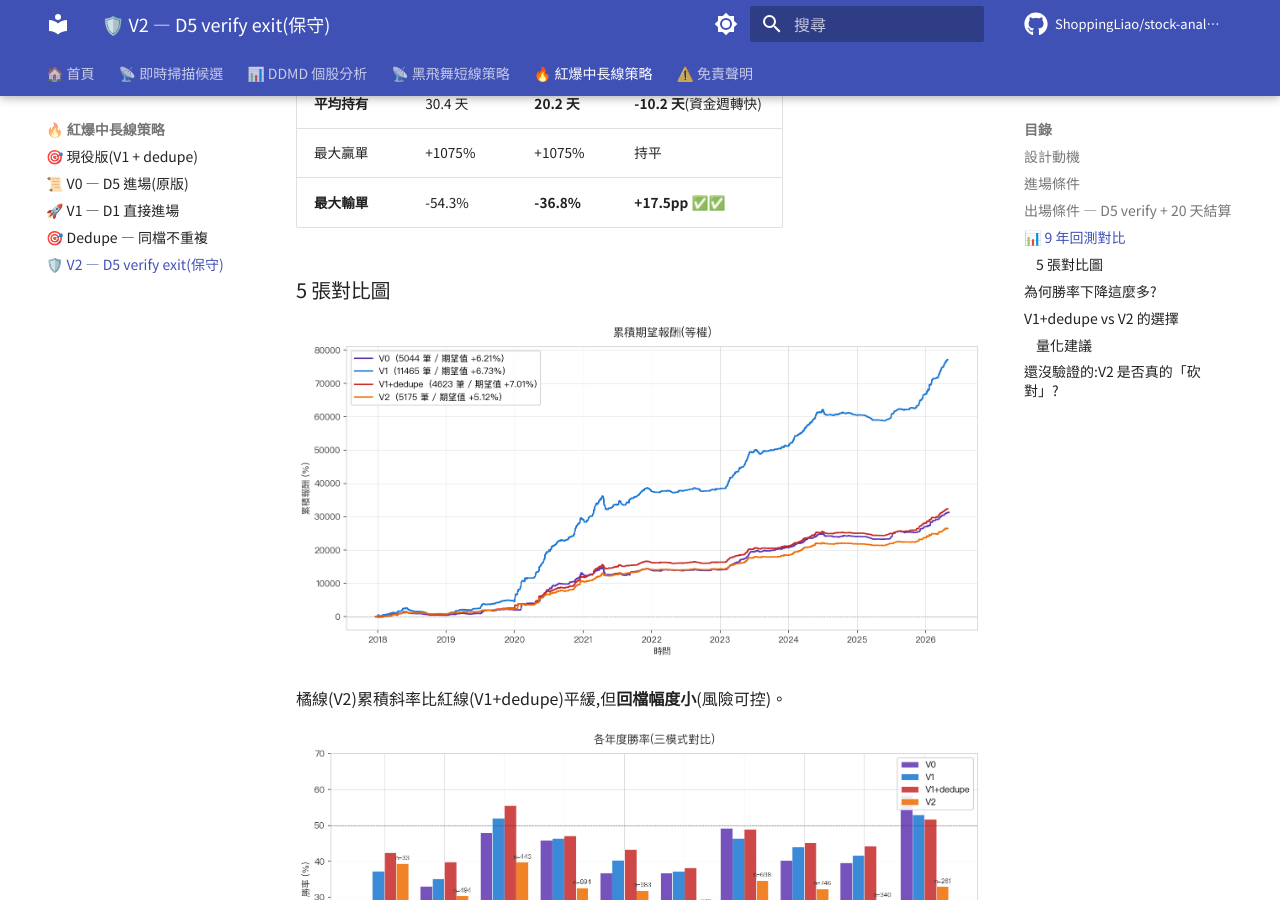
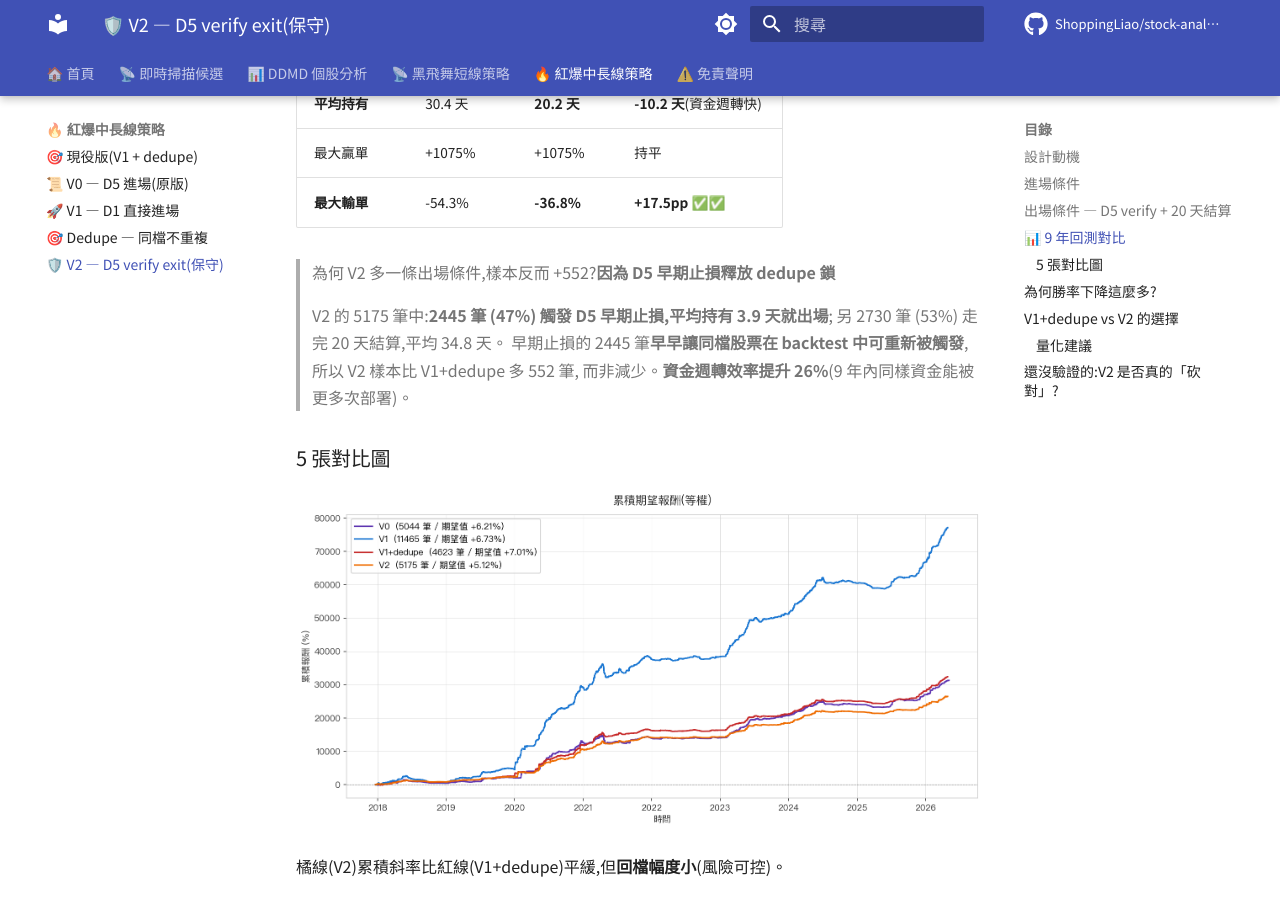
Before and after one commit to ShoppingLiao/stock-analysis-public, an MkDocs documentation site: the page built from docs/about/strategy_red_burst_v2.md, in a window 1280 px wide and 900 px high, scrolled down 1555 px. Built offline with MkDocs 1.6.1 and Material for MkDocs 9.7.7, drawn with Linux system fonts in a browser that asks for light colours; comment, search, counter and statistics services are not loaded.

Commit message:
data(red-burst): V2 子頁補上「為何樣本反而多 552 筆」的解釋
D5 早期止損釋放 dedupe 鎖 → 同檔股票更早可被重新觸發
2445 筆 D5 exit (持有 3.9 天) + 2730 筆走完 20 天結算 (34.8 天) = 5175
資金週轉效率提升 26%

```diff
--- a/docs/about/strategy_red_burst_v2.md
+++ b/docs/about/strategy_red_burst_v2.md
@@ -55,6 +55,13 @@ V2 用「進場 5 天看苗頭不對就跑」換取風險改善。
 | **平均持有** | 30.4 天 | **20.2 天** | **-10.2 天**(資金週轉快)|
 | 最大贏單 | +1075% | +1075% | 持平 |
 | **最大輸單** | -54.3% | **-36.8%** | **+17.5pp** ✅✅ |
+
+> 為何 V2 多一條出場條件,樣本反而 +552?**因為 D5 早期止損釋放 dedupe 鎖**
+>
+> V2 的 5175 筆中:**2445 筆 (47%) 觸發 D5 早期止損,平均持有 3.9 天就出場**;
+> 另 2730 筆 (53%) 走完 20 天結算,平均 34.8 天。
+> 早期止損的 2445 筆**早早讓同檔股票在 backtest 中可重新被觸發**,所以 V2 樣本比 V1+dedupe 多 552 筆,
+> 而非減少。**資金週轉效率提升 26%**(9 年內同樣資金能被更多次部署)。
 
 ### 5 張對比圖
 
```
